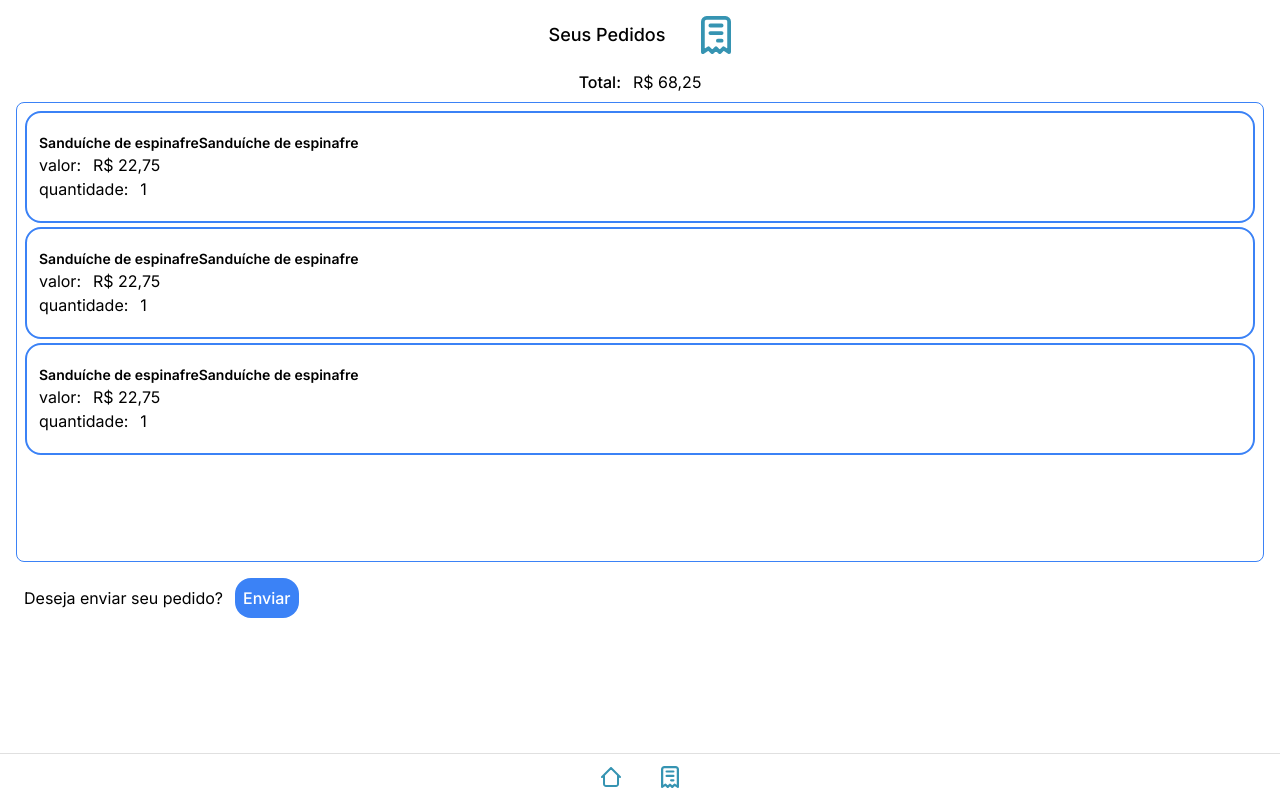
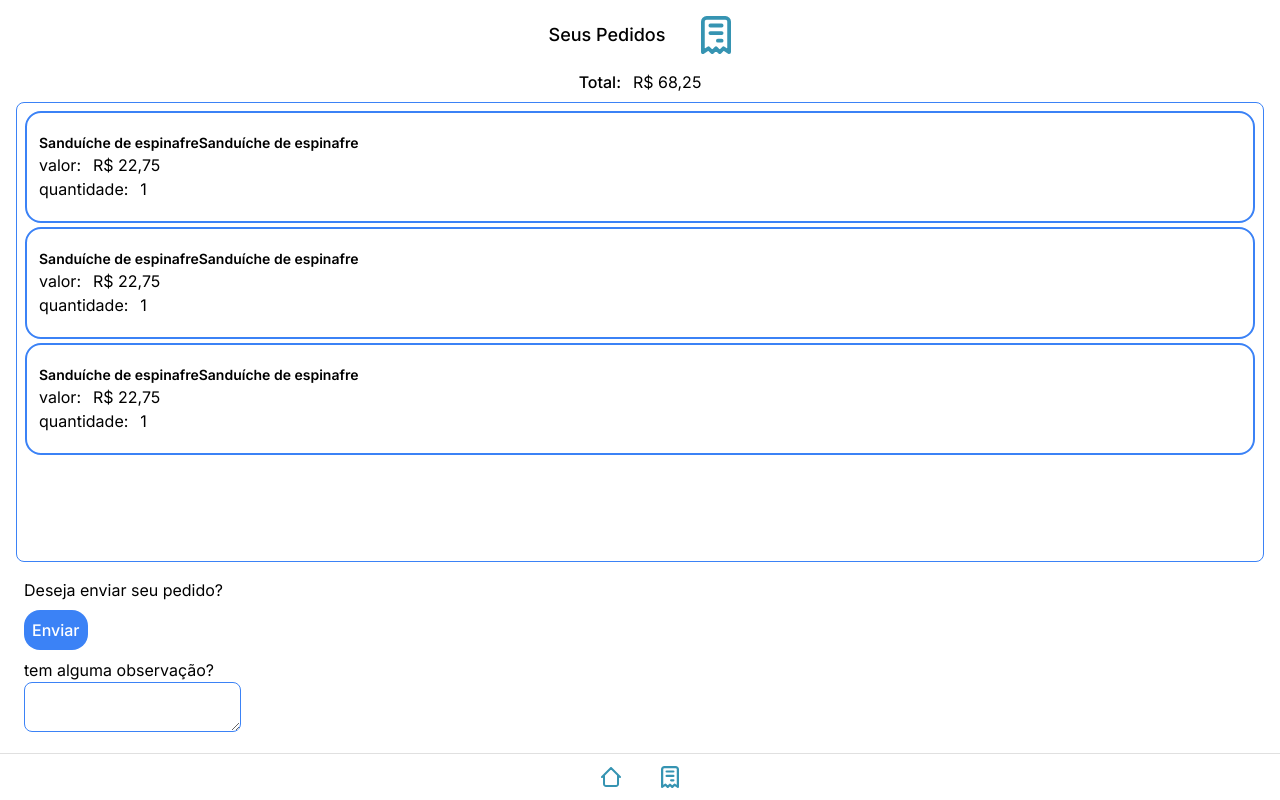
Before and after one commit to Reactweb23/e_pedidos_carapio, a Next.js app: page /orders in a window 1280 px wide. Built offline with nearby package versions, Linux system fonts and the light colour scheme.

Commit message:
feat: createdd component forms orders

```diff
--- a/package.json
+++ b/package.json
@@ -9,9 +9,6 @@
     "lint": "next lint"
   },
   "dependencies": {
-    "@emotion/react": "^11.11.1",
-    "@emotion/styled": "^11.11.0",
-    "@mui/material": "^5.14.10",
     "@types/node": "20.6.0",
     "@types/react": "18.2.21",
     "@types/react-dom": "18.2.7",
--- a/src/app/orders/page.tsx
+++ b/src/app/orders/page.tsx
@@ -1,5 +1,6 @@
 import { Avatar } from "@/components/Avatar";
 import { CardOrders } from "@/components/Card/CardOrder";
+import { FormsOrder } from "@/components/Form";
 import { Information } from "@/components/Information";
 import Image from "next/image";
 
@@ -29,12 +30,7 @@ export default function OrdersPage() {
                     <CardOrders />
                     <CardOrders />
                 </div>
-                <div className="flex items-center m-2 mt-4">
-                    <h3>Deseja enviar seu pedido?</h3>
-                    <button className="bg-blue-500 p-2 rounded-2xl text-white font-medium ml-3">
-                        Enviar
-                    </button>
-                </div>
+                <FormsOrder />
             </section>
         </main>
     )
--- a/src/components/Footer/index.tsx
+++ b/src/components/Footer/index.tsx
@@ -6,7 +6,7 @@ export const Footer = () => {
   return (
     <footer className="bg-white flex items-center justify-center gap-10 w-full p-3 fixed bottom-0 custom-border-top">
       <div className="group relative">
-        <Link href='/'>
+        <Link href='/' prefetch>
           <Image
             height={20}
             width={20}
@@ -19,6 +19,7 @@ export const Footer = () => {
       <div className="group relative">
         <Link
           href='/orders'
+          prefetch
         >
           <Image
             height={18}
--- /dev/null
+++ b/src/components/Form/index.tsx
@@ -0,0 +1,12 @@
+export const FormsOrder = () => {
+    return (
+        <div className="flex-col m-2 mt-4 h-full ">
+            <h3>Deseja enviar seu pedido?</h3>
+            <button className="bg-blue-500 p-2 rounded-2xl text-white font-medium my-2">
+                Enviar
+            </button>
+            <h3>tem alguma observação?</h3>
+            <textarea className=" border-blue-500 border rounded-lg" />
+        </div>
+    )
+}
```
Also changed, not shown: 1 other file (tests, documents, lock files or other folders).
